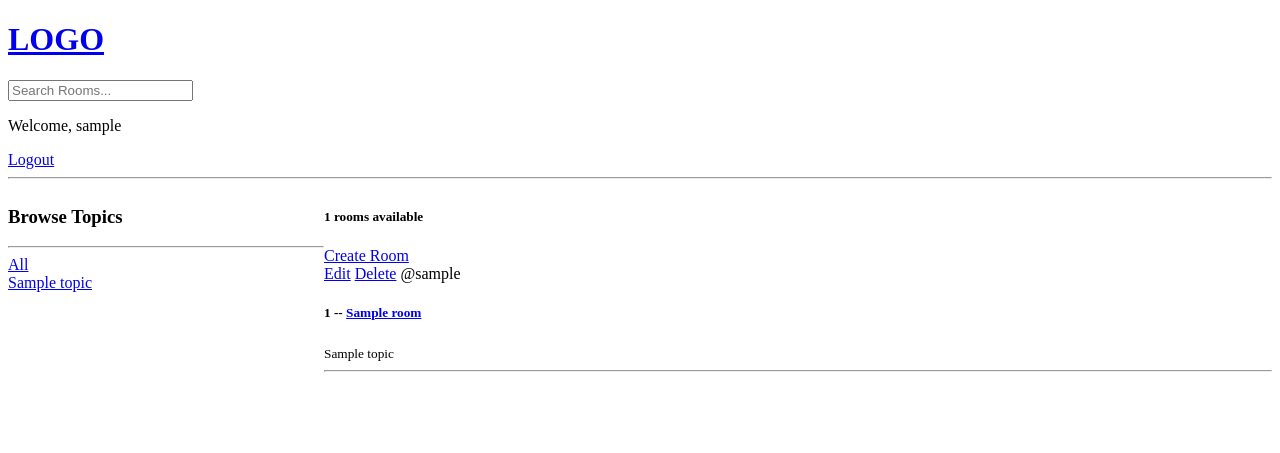
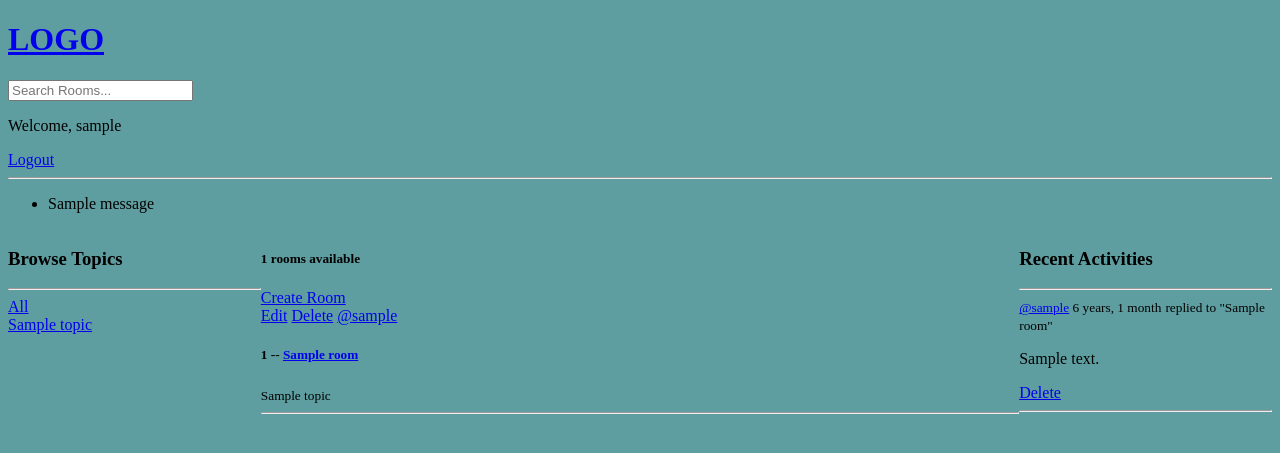
Before and after one commit to JDexMoment/study_chat, a Django app: page / in a window 1280 px wide. Shown: the top 453 px of the page. Run offline with Django 5.2, Linux system fonts and the light colour scheme; a user stored in the database is signed in; tables that the repository leaves empty hold one stand-in row (values such as "Sample post"); one stand-in notice (Sample message) is shown.

Commit message:
Add user profiles and refactor UI into reusable components
- Implements a user profile page and associated view logic.
- Refactors the home page into modular components for topics, room feeds, and recent activities.
- Updates the room creation process to automatically assign the current user as the host.
- Configures static file handling and introduces global styling and message alerts.
- Adds default ordering for messages in the model meta.

```diff
--- a/base/models.py
+++ b/base/models.py
@@ -31,5 +31,8 @@ class Message(models.Model):
     updated = models.DateTimeField(auto_now=True)
     created = models.DateTimeField(auto_now_add=True)
 
+    class Meta:
+        ordering = ['-updated', '-created']
+
     def __str__(self):
         return self.body[0:50]
--- /dev/null
+++ b/base/templates/base/activity_component.html
@@ -0,0 +1,15 @@
+<h3>Recent Activities</h3>
+<hr>
+{% for message in room_messages %}
+    <div>
+        <small><a href="{% url 'user_profile' message.user.id %}">@{{ message.user }}</a>
+            {{ message.created|timesince }}</small>
+        <small>replied to "{{ message.room }}"</small>
+
+        <p>{{ message}}</p>
+        {% if request.user == message.user or request.user.is_superuser %}
+            <a href="{% url 'delete_message' message.id %}">Delete</a>
+        {% endif %}
+        <hr>
+    </div>
+{% endfor %}
--- /dev/null
+++ b/base/templates/base/feed_component.html
@@ -0,0 +1,13 @@
+{% for room in rooms %}
+    <div>
+        {% if request.user == room.host or request.user.is_superuser %}
+            <a href="{% url 'update_room' room.id %}">Edit</a>
+            <a href="{% url 'delete_room' room.id %}">Delete</a>
+        {% endif %}
+
+        <a href="{% url 'user_profile' room.host.id %}">@{{ room.host.username }}</a>
+        <h5>{{ room.id }} -- <a href="{% url 'room' room.id %}">{{ room.name }}</a></h5>
+        <small>{{ room.topic.name }}</small>
+        <hr>
+    </div>
+{% endfor %}
--- a/base/templates/base/forms.py
+++ b/base/templates/base/forms.py
@@ -5,3 +5,4 @@ class RoomForm(ModelForm):
     class Meta:
         model = Room
         fields = '__all__'
+        exclude = ['host', 'participants']
--- a/base/templates/base/home.html
+++ b/base/templates/base/home.html
@@ -5,44 +5,25 @@
     <style>
         .home_container{
             display:grid;
-            grid-template-columns: 1fr 3fr;
+            grid-template-columns: 1fr 3fr 1fr;
         }
     </style>
 
     <div class="home_container">
 
         <div>
-            <h3>Browse Topics</h3>
-            <hr>
-
-            <div>
-                <a href="{% url 'home' %}">All</a>
-            </div>
-
-            {% for topic in topics %}
-                <div>
-                    <a href="{% url 'home' %}?q={{ topic.name }}">{{ topic.name }}</a>
-                </div>
-            {% endfor %}
+            {% include 'base/topics_component.html' %}
         </div>
 
         <div>
             <h5>{{ room_count }} rooms available</h5>
             <a href="{% url 'create_room' %}">Create Room</a>
-            <div>
-                {% for room in rooms %}
-                    <div>
-                        {% if request.user == room.host or request.user.is_superuser %}
-                        <a href="{% url 'update_room' room.id %}">Edit</a>
-                        <a href="{% url 'delete_room' room.id %}">Delete</a>
-                        {% endif %}
-                        <span>@{{ room.host.username }}</span>
-                        <h5>{{ room.id }} -- <a href="{% url 'room' room.id %}">{{ room.name }}</a></h5>
-                        <small>{{ room.topic.name }}</small>
-                        <hr>
-                    </div>
-                {% endfor %}
-            </div>
+
+            {% include 'base/feed_component.html' %}
+        </div>
+
+        <div>
+            {% include 'base/activity_component.html' %}
         </div>
 
     </div>
--- /dev/null
+++ b/base/templates/base/topics_component.html
@@ -0,0 +1,12 @@
+<h3>Browse Topics</h3>
+<hr>
+
+<div>
+    <a href="{% url 'home' %}">All</a>
+</div>
+
+{% for topic in topics %}
+    <div>
+        <a href="{% url 'home' %}?q={{ topic.name }}">{{ topic.name }}</a>
+    </div>
+{% endfor %}
--- a/base/urls.py
+++ b/base/urls.py
@@ -8,6 +8,7 @@ urlpatterns = [
     path('login/', views.loginPage, name='login'),
     path('logout/', views.logoutUser, name='logout'),
     path('register/', views.registerUser, name='register'),
+    path('profile/<str:pk>/', views.userProfile, name='user_profile'),
 
     path('create_room/', views.createRoom, name='create_room'),
     path('update_room/<str:pk>/', views.updateRoom, name='update_room'),
--- a/base/views.py
+++ b/base/views.py
@@ -66,13 +66,15 @@ def home(request):
     )
     topics = Topic.objects.all()
     room_count = rooms.count()
+    room_messages = Message.objects.filter(Q(room__topic__name__icontains=q) | Q(room__description__contains=q))
 
-    context = {'rooms': rooms, 'topics': topics, 'room_count': room_count}
+    context = {'rooms': rooms, 'topics': topics, 'room_count': room_count,
+               'room_messages': room_messages}
     return render(request, 'base/home.html', context)
 
 def room(request, pk):
     room = Room.objects.get(id=pk)
-    room_messages = room.message_set.all().order_by('-created')
+    room_messages = room.message_set.all()
     participants = room.participants.all()
 
     if request.method == 'POST':
@@ -88,13 +90,23 @@ def room(request, pk):
             'participants': participants}
     return render(request, 'base/room.html', context)
 
+def userProfile(request, pk):
+    user = User.objects.get(id=pk)
+    rooms = user.room_set.all()
+    room_messages = user.message_set.all()
+    topics = Topic.objects.all()
+    context = {'user': user, 'rooms': rooms, "room_messages": room_messages, "topics": topics}
+    return render(request, 'base/profile.html', context)
+
 @login_required(login_url='login')
 def createRoom(request):
     form = RoomForm()
     if request.method == 'POST':
         form = RoomForm(request.POST)
         if form.is_valid():
-            form.save()
+            room = form.save(commit=False)
+            room.host = request.user
+            room.save()
             return redirect('home')
 
     context = {'form': form}
--- /dev/null
+++ b/static/styles/main.css
@@ -0,0 +1,3 @@
+body {
+    background-color: cadetblue;
+}
--- a/study_chat/settings.py
+++ b/study_chat/settings.py
@@ -119,3 +119,9 @@ USE_TZ = True
 # https://docs.djangoproject.com/en/6.0/howto/static-files/
 
 STATIC_URL = 'static/'
+
+STATICFILES_DIRS = [
+    BASE_DIR / 'static'
+]
+
+#STATIC_ROOT = BASE_DIR / 'staticfiles'
--- a/templates/main.html
+++ b/templates/main.html
@@ -1,11 +1,24 @@
 <!DOCTYPE html>
+{% load static %}
 <html lang="en">
 <head>
     <meta charset="UTF-8">
+    <meta http-equiv="X-UA-Compatible" content="IE=edge">
     <title>StudyBud</title>
+    <meta name="viewport" content="width=device-width, initial-scale=1">
+    <link rel="stylesheet" type="text/css" media="screen" href="{% static 'styles/main.css' %}">
 </head>
 <body>
 {% include 'navbar.html' %}
+
+{% if messages %}
+<ul class="messages">
+    {% for message in messages %}
+    <li>{{ message }}</li>
+    {% endfor %}
+</ul>
+{% endif %}
+
 {% block content %}
 
 {% endblock content %}
```
Also changed, not shown: base/templates/base/profile.html (added, +30 -0 lines).
